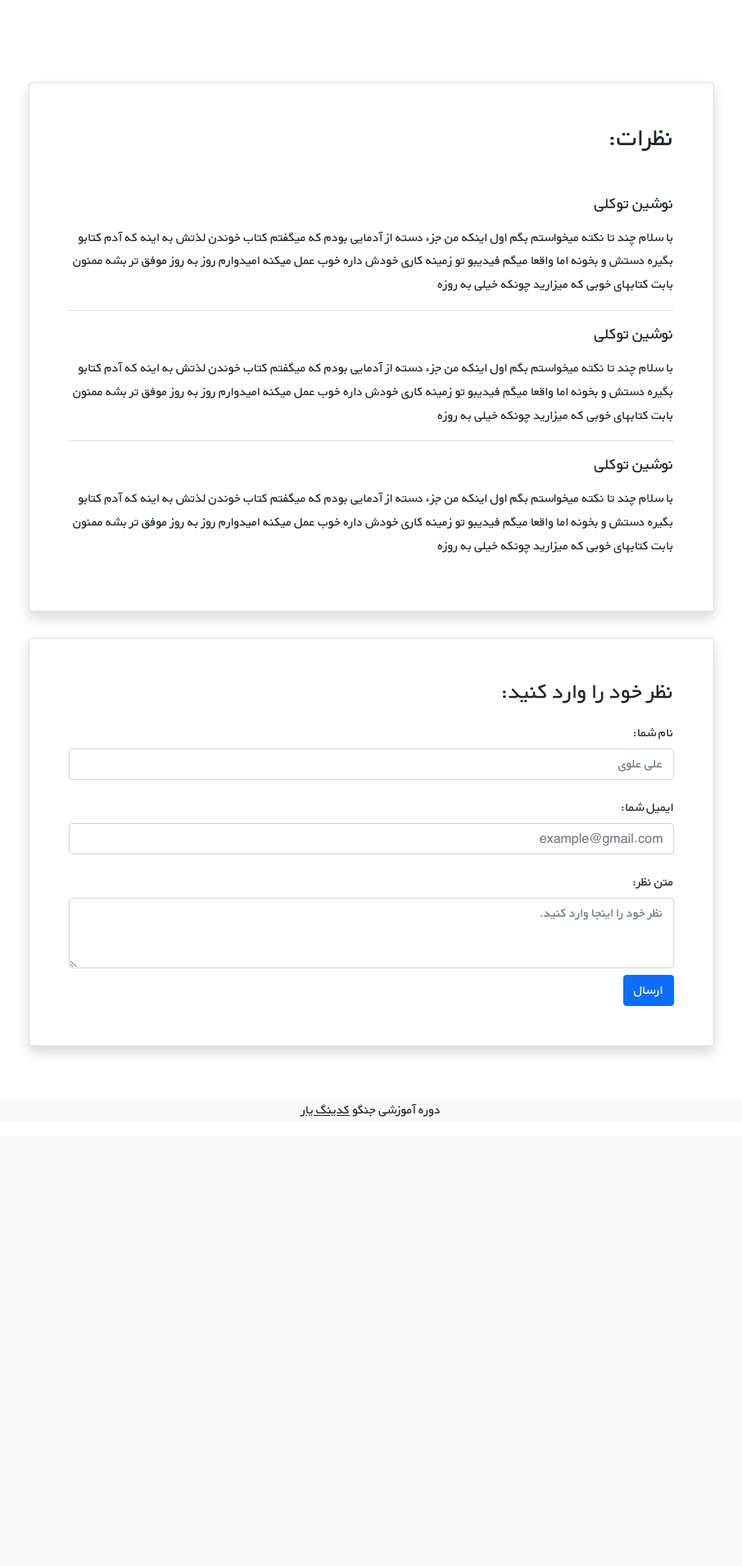
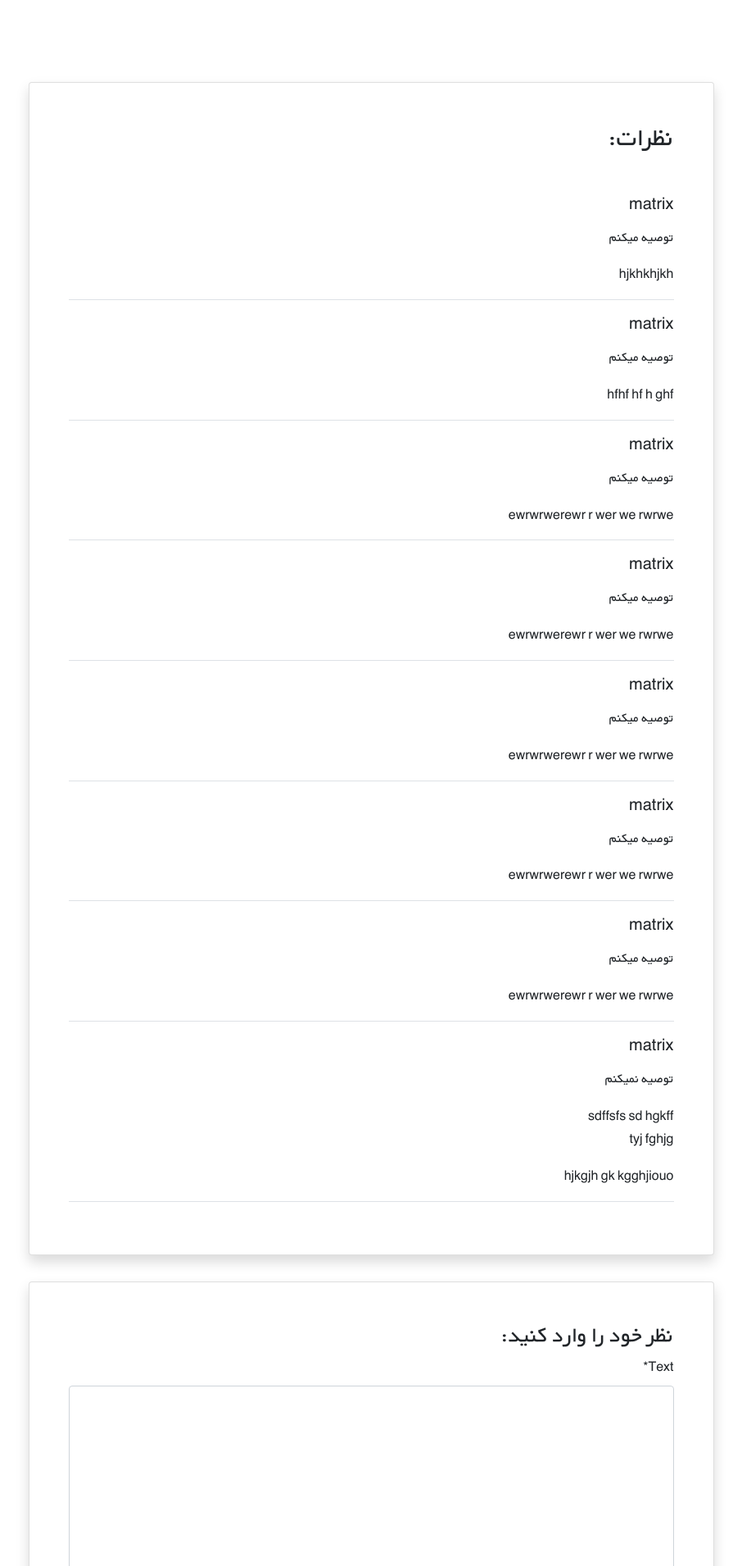
Before and after one commit to Hassantlk/Django_course_BookStore, a Django app: page /books/1 in a window 1280 px wide. Shown: the part 631-2541 px from the top of the page at 82% size, without its empty margins (187-1093 px from the left). Before the commit the page ends 1993 px from the top, so only its background shows below. Run offline with Django 5.2, Linux system fonts and the light colour scheme; data comes from the database, SQL or seed files in the repository; both versions use the stored data as it was after the commit; some libraries are stand-ins or nearby versions.

Commit message:
complete Comment

```diff
--- /dev/null
+++ b/books/forms.py
@@ -0,0 +1,9 @@
+from tokenize import Comment
+from django import forms
+
+from .models import Comment
+
+class CommentForm(forms.ModelForm):
+    class Meta:
+        model = Comment
+        fields = ("text", "recommend", )
--- a/books/models.py
+++ b/books/models.py
@@ -1,13 +1,29 @@
 from django.db import models
 from django.urls import reverse
+from django.contrib.auth import get_user_model
+
+
 class MdlBook(models.Model):
     title = models.CharField(max_length=200)
     author = models.CharField(max_length=200)
     content = models.TextField()
     price = models.DecimalField(max_digits=5, decimal_places=2)
+    cover = models.ImageField(upload_to="covers/", blank=True)
 
     def __str__(self) -> str:
         return self.title
 
     def get_absolute_url(self):
         return reverse("book_detail", kwargs={"pk": self.pk})
+
+
+class Comment(models.Model):
+    user = models.ForeignKey(get_user_model(), on_delete=models.CASCADE)
+    book = models.ForeignKey(MdlBook, on_delete=models.CASCADE, related_name="comments")
+    text = models.TextField()
+    datetime_created = models.DateTimeField(auto_now_add=True)
+    is_active = models.BooleanField(default=True)
+    recommend = models.BooleanField(default=True)
+
+    def __str__(self):
+        return self.text
--- a/books/templates/books/book_create.html
+++ b/books/templates/books/book_create.html
@@ -13,7 +13,7 @@
             <div class="card shadow my-3">
                 <h5 class="card-header bg-success text-light px-5">فرم</h5>
                 <div class="px-5 pt-3 pb-5">
-                    <form method="POST">
+                    <form method="POST" enctype="multipart/form-data">
 						{% csrf_token %}
 						{{ form|crispy }}
                         <button type="submit" class="btn btn-success mt-2">ایجاد</button>
--- a/books/templates/books/book_detail.html
+++ b/books/templates/books/book_detail.html
@@ -1,5 +1,6 @@
 {% extends "_base.html" %}
 {% load book_tags %}
+{% load crispy_forms_tags %}
 
 {% block title %}جزییات کتاب {{ book.title }} {% endblock title %}
 
@@ -13,8 +14,10 @@
                 <div class="row w-sm-75 w-100">
                     <div class="col-xs-12 col-md-3 d-flex justify-content-center">
                         <div>
-                            <img src="https://newcdn.fidibo.com/images/books/65579_50411_normal.jpg"
-                                 class="img-fluid rounded-start" alt="...">
+                            {% if book.cover %}
+                            <img src="{{ book.cover.url }}"
+                                class="img-fluid rounded-start" alt="...">
+                            {% endif %}
                         </div>
                     </div>
                     <div class="col-xs-12 col-md-6 text-center text-md-end mt-md-1 mt-4">
@@ -44,24 +47,19 @@
             <div class="d-flex justify-content-center">
                 <div class="card shadow my-3 p-5 w-sm-75 w-100">
                     <h2 class="mb-5">نظرات:</h2>
-                    <div class="border-bottom mb-3">
-                        <h5 class="mb-3">نوشین توکلی</h5>
-                        <p>با سلام چند تا نکته میخواستم بگم اول اینکه من جزء دسته از آدمایی بودم که میگفتم کتاب خوندن لذتش
-                            به اینه که آدم کتابو بگیره دستش و بخونه اما واقعا میگم فیدیبو تو زمینه کاری خودش داره خوب عمل
-                            میکنه امیدوارم روز به روز موفق تر بشه ممنون بابت کتابهای خوبی که میزارید چونکه خیلی به روزه</p>
-                    </div>
-                    <div class="border-bottom mb-3">
-                        <h5 class="mb-3">نوشین توکلی</h5>
-                        <p>با سلام چند تا نکته میخواستم بگم اول اینکه من جزء دسته از آدمایی بودم که میگفتم کتاب خوندن لذتش
-                            به اینه که آدم کتابو بگیره دستش و بخونه اما واقعا میگم فیدیبو تو زمینه کاری خودش داره خوب عمل
-                            میکنه امیدوارم روز به روز موفق تر بشه ممنون بابت کتابهای خوبی که میزارید چونکه خیلی به روزه</p>
-                    </div>
-                    <div>
-                        <h5 class="mb-3">نوشین توکلی</h5>
-                        <p>با سلام چند تا نکته میخواستم بگم اول اینکه من جزء دسته از آدمایی بودم که میگفتم کتاب خوندن لذتش
-                            به اینه که آدم کتابو بگیره دستش و بخونه اما واقعا میگم فیدیبو تو زمینه کاری خودش داره خوب عمل
-                            میکنه امیدوارم روز به روز موفق تر بشه ممنون بابت کتابهای خوبی که میزارید چونکه خیلی به روزه</p>
-                    </div>
+                    {% for comment in comments %}
+                        {% if comment.is_active %}
+                            <div class="border-bottom mb-3">
+                                <h5 class="mb-3">{{ comment.user.username }}</h5>
+                                {% if comment.recommend %}
+                                    <p>توصیه میکنم</p>
+                                {% else %}
+                                    <p>توصیه نمیکنم</p>
+                                {% endif %}
+                                <p>{{ comment.text|linebreaks }}</p>
+                            </div>
+                        {% endif %}
+                    {% endfor %}
                 </div>
             </div>
 
@@ -69,19 +67,8 @@
                 <div class="card shadow my-3 p-5 w-sm-75 w-100">
                     <h3>نظر خود را وارد کنید:</h3>
                     <form method="POST">
-                        <div class="form-group py-2">
-                            <label class="py-1" for="author_name">نام شما:</label>
-                            <input type="text" class="form-control" placeholder="علی علوی" name="author_name">
-                        </div>
-                        <div class="form-group py-2">
-                            <label class="py-1" for="email">ایمیل شما:</label>
-                            <input type="email" class="form-control" placeholder="example@gmail.com" name="email">
-                        </div>
-                        <div class="form-group py-2">
-                            <label class="py-1" for="comment_text">متن نظر:</label>
-                            <textarea class="form-control" name="text" rows="3"
-                                      placeholder="نظر خود را اینجا وارد کنید."></textarea>
-                        </div>
+                        {% csrf_token %}
+                        {{ comment_form|crispy }}
                         <button type="submit" class="btn btn-primary">ارسال</button>
                     </form>
                 </div>
--- a/books/templates/books/book_update.html
+++ b/books/templates/books/book_update.html
@@ -7,7 +7,7 @@
 <div class="container mt-4">
     <div class="col-9">
         <div class="card shadow my-3 p-5">
-            <form method="post">
+            <form method="post" enctype="multipart/form-data">
                 {% csrf_token %}
                 {{ form|crispy }}
             <button type="submit" class="btn btn-primary">ذخیره</button>
--- a/books/urls.py
+++ b/books/urls.py
@@ -2,7 +2,7 @@ from django.urls import path, include
 from .views import *
 urlpatterns = [
     path('', BookListView.as_view(), name="book_list"),
-    path('<int:pk>', BookDetailView.as_view(), name="book_detail"),
+    path('<int:pk>', book_detail_view, name="book_detail"),
     path('<int:pk>/edit/', BookUpdateView.as_view(), name="book_update"),
     path('<int:pk>/delete/', BookdeleteView.as_view(), name="book_delete"),
     path('create/', BookCreateView.as_view(), name="book_create"),
--- a/books/views.py
+++ b/books/views.py
@@ -1,30 +1,52 @@
 from audioop import reverse
-from django.shortcuts import render
+from django.shortcuts import get_object_or_404, render
 from django.urls import reverse_lazy
 from django.views import generic
 
 from books.models import MdlBook
+from .forms import *
 # Create your views here.
 
 class BookListView(generic.ListView):
     model = MdlBook
+    paginate_by = 2
     template_name = "books/book_list.html"
     context_object_name = "books"
 
 
-class BookDetailView(generic.DetailView):
-    model = MdlBook
-    template_name = "books/book_detail.html"
-    context_object_name = "book"
+# class BookDetailView(generic.DetailView):
+#     model = MdlBook
+#     template_name = "books/book_detail.html"
+#     context_object_name = "book"
+
+def book_detail_view(request, pk): #
+    book = get_object_or_404(MdlBook, pk=pk)
+    book_comments = book.comments.all() # mainmodel.relatedName.all()
+    if request.method == "POST":
+        comment_form = CommentForm(request.POST)
+        if comment_form.is_valid():
+            new_comment = comment_form.save(commit=False)
+            new_comment.book = book
+            new_comment.user = request.user
+            new_comment.save()
+            comment_form = CommentForm()
+    else:
+        comment_form = CommentForm()
+    context = {
+        "book": book,
+        "comments": book_comments,
+        "comment_form": comment_form,
+    }
+    return render(request, "books/book_detail.html", context)
 
 class BookCreateView(generic.CreateView):
     model = MdlBook
-    fields = ["title", "author", "content", "price"]
+    fields = ["title", "author", "content", "price", "cover"]
     template_name = "books/book_create.html"
 
 class BookUpdateView(generic.UpdateView):
     model = MdlBook
-    fields = ["title", "author", "content", "price"]
+    fields = ["title", "author", "content", "price", "cover"]
     template_name = "books/book_update.html"
 
 class BookdeleteView(generic.DeleteView):
--- a/config/settings.py
+++ b/config/settings.py
@@ -134,6 +134,8 @@ DEFAULT_AUTO_FIELD = 'django.db.models.BigAutoField'
 STATIC_URL = 'static/'
 STATICFILES_DIRS = [str(BASE_DIR.joinpath("static"))]
 
+MEDIA_URL = "/media/"
+MEDIA_ROOT = str(BASE_DIR.joinpath("media"))
 
 
 AUTH_USER_MODEL = "accounts.CustomUser"
--- a/config/urls.py
+++ b/config/urls.py
@@ -15,9 +15,12 @@ Including another URLconf
     2. Add a URL to urlpatterns:  path('blog/', include('blog.urls'))
 """
 from re import template
+from sys import settrace
 from django.contrib import admin
 from django.urls import path, include
 from django.views.generic.base import TemplateView
+from django.conf.urls.static import static
+from django.conf import settings
 
 urlpatterns = [
     path('admin/', admin.site.urls),
@@ -25,4 +28,4 @@ urlpatterns = [
     path('accounts/', include("accounts.urls")),
     path('home/', include("pages.urls")),
     path('books/', include("books.urls")),
-]
+] + static(settings.MEDIA_URL, document_root=settings.MEDIA_ROOT)
--- a/templates/_base.html
+++ b/templates/_base.html
@@ -12,6 +12,7 @@
           integrity="sha384-1BmE4kWBq78iYhFldvKuhfTAU6auU8tT94WrHftjDbrCEXSU1oBoqyl2QvZ6jIW3" crossorigin="anonymous">
 
     <link rel="stylesheet" href="{% static 'css/style.css' %}">
+    {% block styles %}{% endblock styles %}
 
     <title>{% block title %}{% endblock title %}</title>
 </head>
```
Also changed, not shown: accounts/templates/registration/login.html (+21 -7 lines), books/admin.py (+9 -0 lines), books/templates/books/book_list.html (+23 -1 lines), books/migrations/0002_mdlbook_cover.py (added), books/migrations/0003_comment.py (added), books/migrations/0004_alter_comment_book.py (added), books/migrations/0005_comment_is_active_comment_publish.py (added), books/migrations/0006_rename_publish_comment_recommend.py (added), db.sqlite3.
